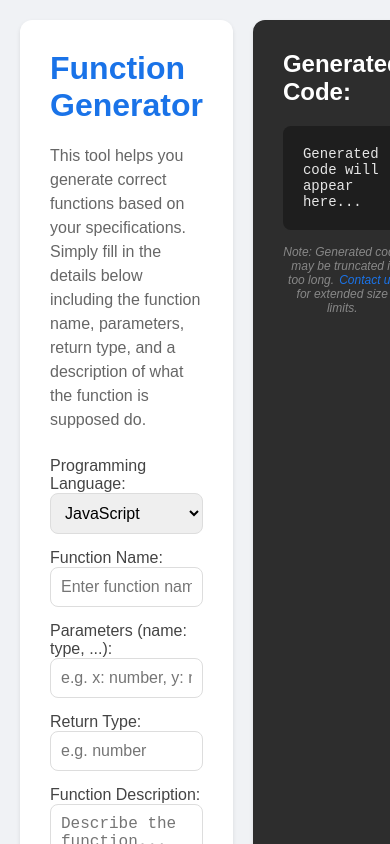
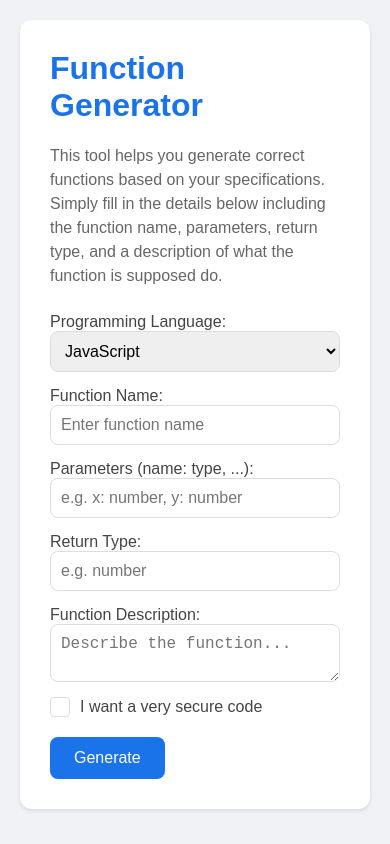
Before and after one commit to breath24/correct-cod-generator, a Next.js app: page / in a window 390 px wide. Shown: the top 844 px of the page. Built offline with nearby package versions, Linux system fonts and the light colour scheme.

Commit message:
Your commit message

```diff
--- a/pages/index.js
+++ b/pages/index.js
@@ -1,4 +1,4 @@
-import { useState } from "react";
+import { useState, useEffect } from "react";
 
 export default function Home() {
   const [language, setLanguage] = useState("javascript");
@@ -9,6 +9,23 @@ export default function Home() {
   const [generatedCode, setGeneratedCode] = useState("");
   const [securityEnabled, setSecurityEnabled] = useState(false);
   const [isLoading, setIsLoading] = useState(false);
+  const [isMobile, setIsMobile] = useState(false);
+
+  useEffect(() => {
+    // Only run on client side
+    if (typeof window !== 'undefined') {
+      // Initial check
+      setIsMobile(window.innerWidth <= 768);
+
+      // Add resize listener
+      const handleResize = () => {
+        setIsMobile(window.innerWidth <= 768);
+      };
+
+      window.addEventListener('resize', handleResize);
+      return () => window.removeEventListener('resize', handleResize);
+    }
+  }, []);
 
   const handleGenerate = async () => {
     // Check for empty required fields
@@ -66,23 +83,38 @@ export default function Home() {
     transition: "border-color 0.3s"
   };
 
-  return (
-    <div style={{
+  const containerStyle = {
     display: "flex",
+    flexDirection: isMobile ? "column" : "row",
     padding: "20px",
     minHeight: "100vh",
-      backgroundColor: "#f0f2f5"
-    }}>
-      {/* Left Side: Form */}
-      <div style={{
+    backgroundColor: "#f0f2f5",
+    gap: "20px"
+  };
+
+  const formStyle = {
     flex: 1,
-        paddingRight: "20px",
     backgroundColor: "white",
     padding: "30px",
     borderRadius: "12px",
     boxShadow: "0 2px 4px rgba(0,0,0,0.1)",
-        marginRight: "20px"
-      }}>
+    marginRight: isMobile ? 0 : "20px",
+    marginBottom: isMobile ? "20px" : 0
+  };
+
+  const codeStyle = {
+    flex: isMobile ? "none" : 1,
+    backgroundColor: "#2d2d2d",
+    padding: "30px",
+    borderRadius: "12px",
+    boxShadow: "0 2px 4px rgba(0,0,0,0.1)",
+    width: isMobile ? "100%" : "auto"
+  };
+
+  return (
+    <div style={containerStyle}>
+      {/* Left/Top Side: Form */}
+      <div style={formStyle}>
         <h1 style={{ color: "#1a73e8", marginBottom: "20px" }}>Function Generator</h1>
         <p style={{ marginBottom: "25px", color: "#666", lineHeight: "1.5" }}>
           This tool helps you generate correct functions based on your specifications.
@@ -218,14 +250,8 @@ export default function Home() {
         </button>
       </div>
 
-      {/* Right Side: Generated Code */}
-      <div style={{
-        flex: 1,
-        backgroundColor: "#2d2d2d",
-        padding: "30px",
-        borderRadius: "12px",
-        boxShadow: "0 2px 4px rgba(0,0,0,0.1)"
-      }}>
+      {/* Right/Bottom Side: Generated Code */}
+      <div style={codeStyle}>
         <h2 style={{ color: "#fff", marginBottom: "20px" }}>Generated Code:</h2>
         <pre style={{
           whiteSpace: "pre-wrap",
```
Lines whose indentation alone changed are shown as unchanged.
